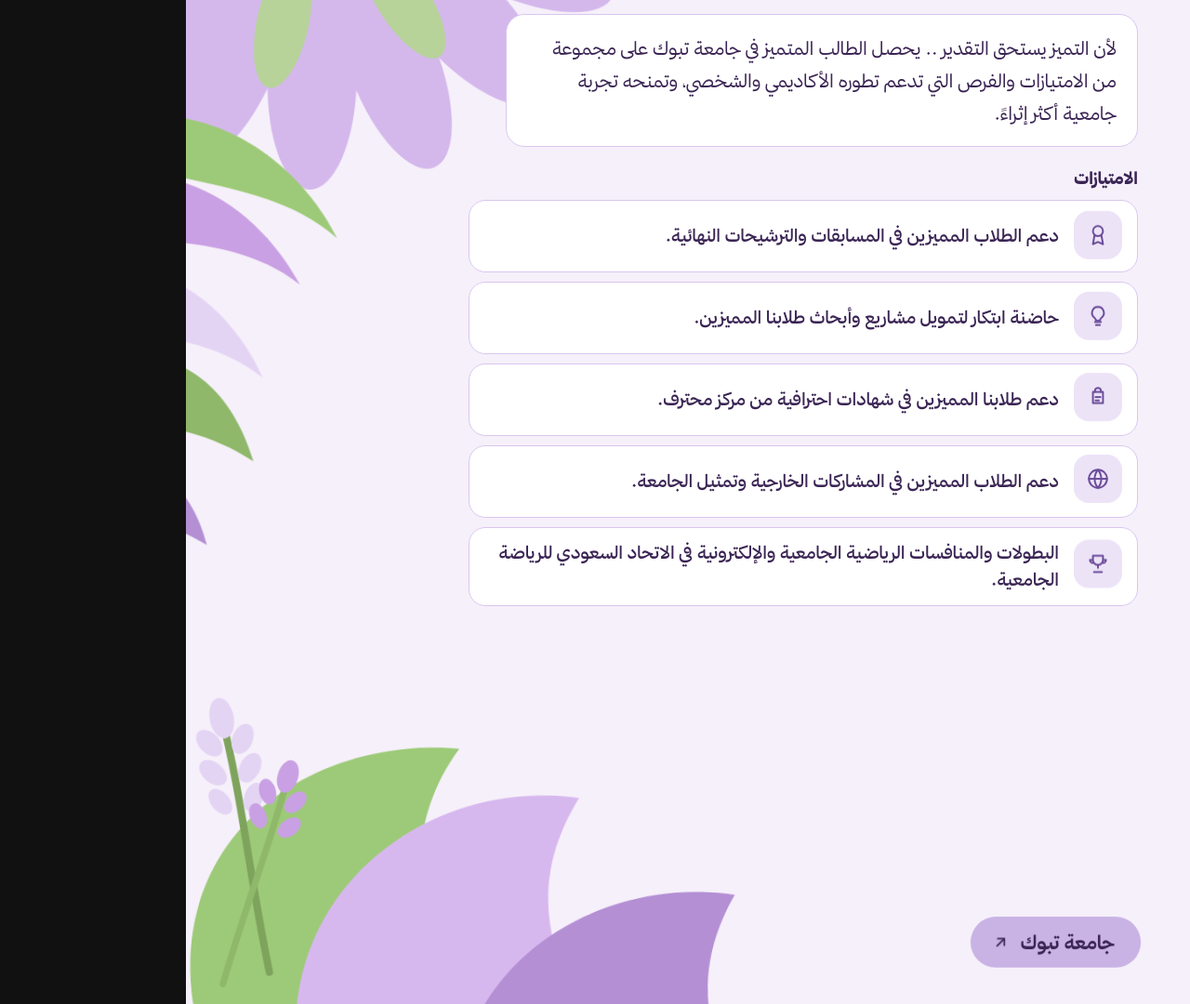
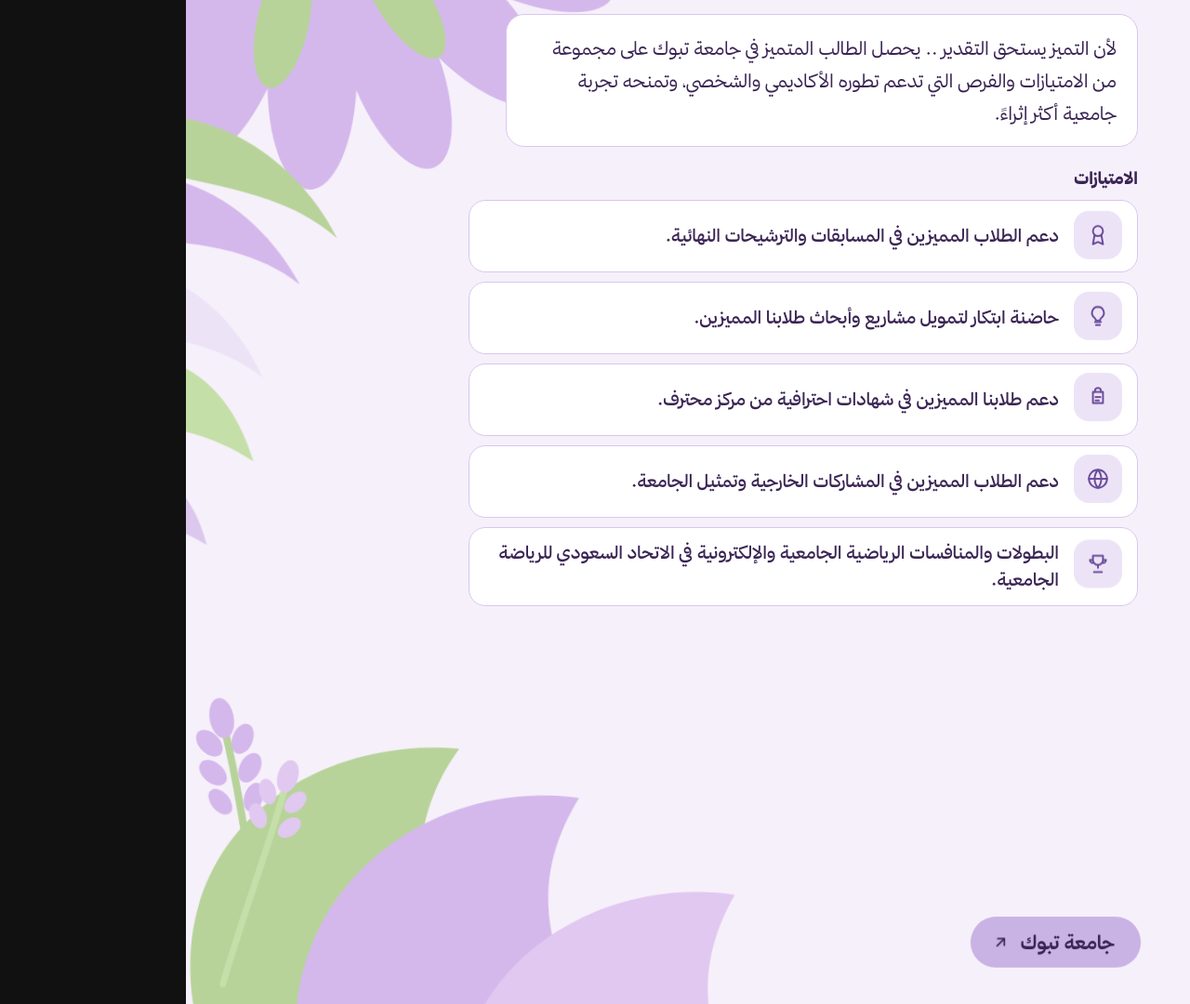
Before and after one commit to iksasa15/g, a website: page poster/index.html in a window 1280 px wide. Shown: the part 270-1350 px from the top of the page at 93% size. Drawn offline with Linux system fonts and the light colour scheme.

Commit message:
Update SVG colors in index.html for enhanced visual appeal and replace poster image with a new version.

```diff
--- a/poster/index.html
+++ b/poster/index.html
@@ -303,20 +303,20 @@
     </svg>
 
     <svg class="art art-left" viewBox="0 0 360 520" aria-hidden="true">
-      <path d="M40 30 C160 -30 280 40 330 140 C250 70 140 90 40 30Z" fill="#9dca78" />
-      <path d="M-20 110 C110 30 230 80 290 190 C200 120 90 160 -20 110Z" fill="#c9a0e4" />
-      <path d="M-40 210 C90 130 200 180 250 290 C160 220 50 260 -40 210Z" fill="#e4d4f4" />
-      <path d="M10 300 C130 230 210 280 240 380 C150 320 50 350 10 300Z" fill="#8fb86a" />
-      <path d="M-10 390 C100 340 170 390 190 470 C110 420 30 450 -10 390Z" fill="#b48fd4" />
+      <path d="M40 30 C160 -30 280 40 330 140 C250 70 140 90 40 30Z" fill="#B7D39A" />
+      <path d="M-20 110 C110 30 230 80 290 190 C200 120 90 160 -20 110Z" fill="#D4B8EC" />
+      <path d="M-40 210 C90 130 200 180 250 290 C160 220 50 260 -40 210Z" fill="#EDE3F7" />
+      <path d="M10 300 C130 230 210 280 240 380 C150 320 50 350 10 300Z" fill="#C5DFA8" />
+      <path d="M-10 390 C100 340 170 390 190 470 C110 420 30 450 -10 390Z" fill="#DCC8EE" />
     </svg>
 
     <svg class="art art-bottom" viewBox="0 0 720 520" aria-hidden="true">
-      <path d="M40 360 C10 180 160 70 320 80 C250 180 280 300 360 400 C180 380 80 430 40 360Z" fill="#9dca78" />
-      <path d="M160 450 C110 250 280 110 450 130 C380 250 440 350 530 450 C340 430 210 500 160 450Z" fill="#d7b8ee" />
-      <path d="M330 500 C300 330 460 210 620 230 C560 340 610 430 680 510 C500 490 380 530 330 500Z" fill="#b48fd4" />
+      <path d="M40 360 C10 180 160 70 320 80 C250 180 280 300 360 400 C180 380 80 430 40 360Z" fill="#B7D39A" />
+      <path d="M160 450 C110 250 280 110 450 130 C380 250 440 350 530 450 C340 430 210 500 160 450Z" fill="#D4B8EC" />
+      <path d="M330 500 C300 330 460 210 620 230 C560 340 610 430 680 510 C500 490 380 530 330 500Z" fill="#E0C8F0" />
       <g transform="translate(20 40) rotate(-12)">
-        <path d="M40 300 C38 190 46 110 40 18" stroke="#7ea35c" stroke-width="8" fill="none" stroke-linecap="round" />
-        <g fill="#e4d4f4">
+        <path d="M40 300 C38 190 46 110 40 18" stroke="#B7D39A" stroke-width="8" fill="none" stroke-linecap="round" />
+        <g fill="#D4B8EC">
           <ellipse cx="40" cy="22" rx="13" ry="22" />
           <ellipse cx="22" cy="46" rx="11" ry="17" transform="rotate(-34 22 46)" />
           <ellipse cx="58" cy="48" rx="11" ry="17" transform="rotate(32 58 48)" />
@@ -327,8 +327,8 @@
         </g>
       </g>
       <g transform="translate(110 90) rotate(16)">
-        <path d="M32 250 C30 160 36 90 32 12" stroke="#8fb86a" stroke-width="7" fill="none" stroke-linecap="round" />
-        <g fill="#c9a0e4">
+        <path d="M32 250 C30 160 36 90 32 12" stroke="#C5DFA8" stroke-width="7" fill="none" stroke-linecap="round" />
+        <g fill="#E0C8F0">
           <ellipse cx="32" cy="16" rx="11" ry="18" />
           <ellipse cx="16" cy="38" rx="9" ry="14" transform="rotate(-32 16 38)" />
           <ellipse cx="48" cy="40" rx="9" ry="14" transform="rotate(30 48 40)" />
```
Also changed, not shown: poster/poster-1080x1350.png.
